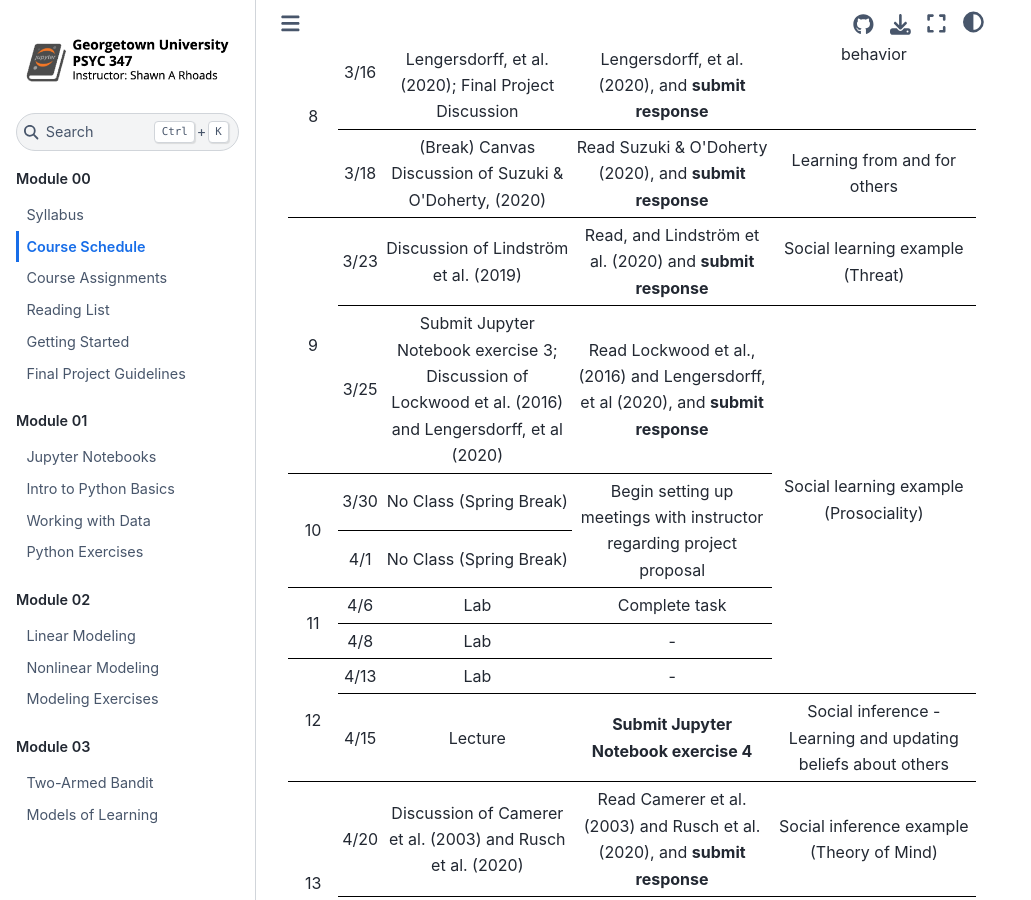
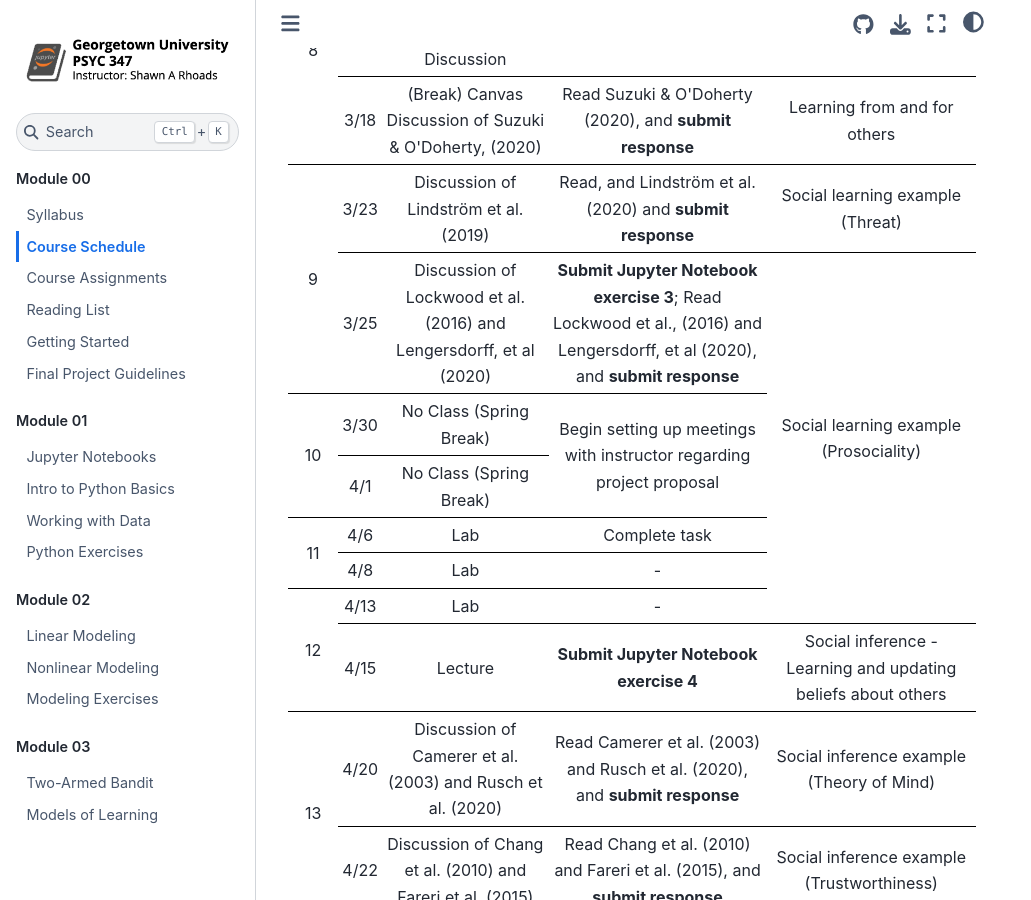
Before and after one commit to shawnrhoads/gu-psyc-347, a Jupyter Book: the page built from docs/module-00-01_Course-Schedule.md, in a window 1280 px wide and 900 px high, scrolled down 1094 px. Shown: the whole window, without its empty margins (0-1031 px from the left). Built offline with Jupyter Book 1.0.4 settings and Sphinx 7.4.7 and the Sphinx Book theme 1.1.4, drawn with Linux system fonts in a browser that asks for light colours.

```diff
--- a/docs/module-00-01_Course-Schedule.md
+++ b/docs/module-00-01_Course-Schedule.md
@@ -121,7 +121,7 @@
         <tr>
             <td>3/11</td>
             <td>Lecture</td>
-            <td><b>Read Lockwood, et al. (2020)</td>
+            <td>Read Lockwood, et al. (2020)</td>
             <td rowspan=2>Applications to social behavior</td>
         </tr>
         <tr>
@@ -145,8 +145,8 @@
         </tr>
         <tr>
             <td>3/25</td>
-            <td>Submit Jupyter Notebook exercise 3</b>; Discussion of Lockwood et al. (2016) and Lengersdorff, et al (2020)</td>
-            <td>Read Lockwood et al., (2016)  and Lengersdorff, et al (2020), and <b>submit response</b></td>
+            <td>Discussion of Lockwood et al. (2016) and Lengersdorff, et al (2020)</td>
+            <td><b>Submit Jupyter Notebook exercise 3</b>; Read Lockwood et al., (2016)  and Lengersdorff, et al (2020), and <b>submit response</b></td>
             <td rowspan=6>Social learning example (Prosociality)</td>
         </tr>
         <tr>
```
